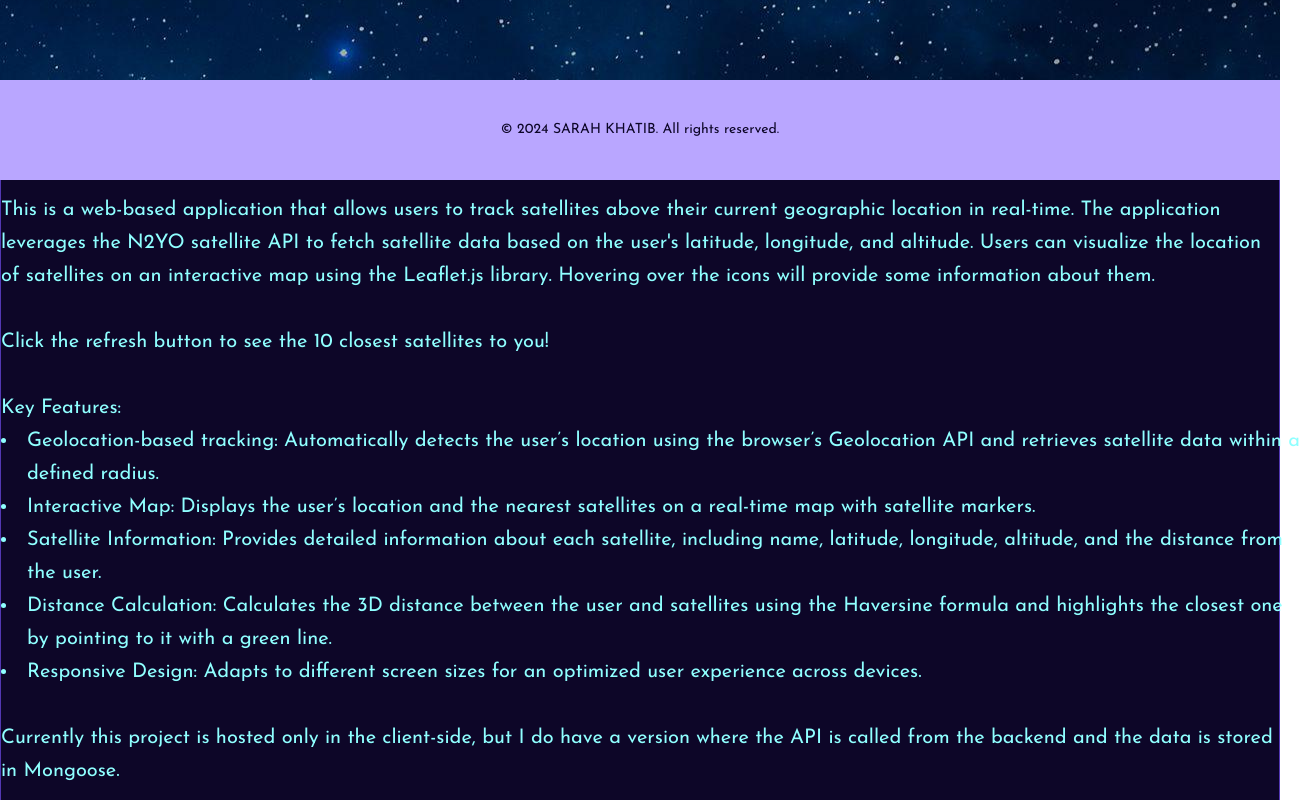
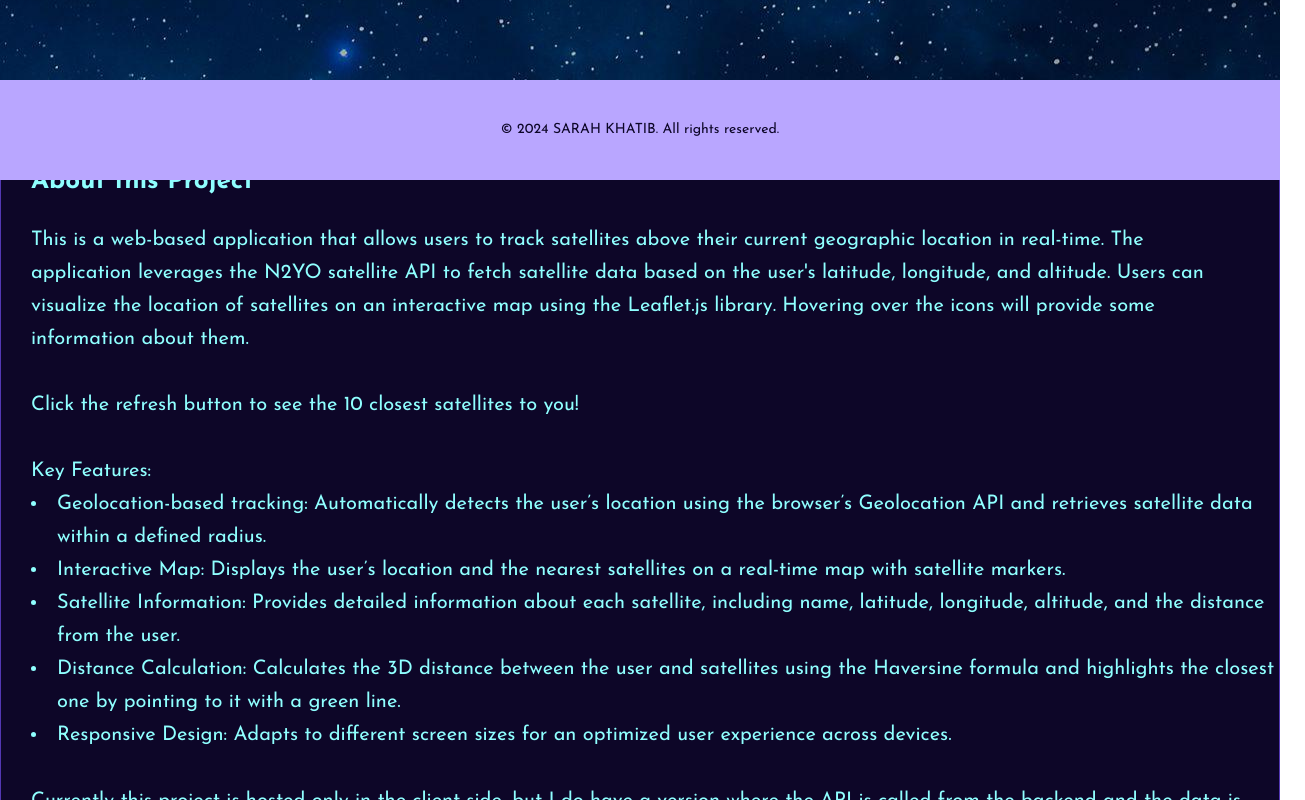
Before and after one commit to sarahkhatib/SatellitesAboveMe, a React (Vite) app: page / in a window 1280 px wide. Shown: the part 620-1420 px from the top of the page, 1305 px wide, since content can reach past the window. Built offline with nearby package versions, Linux system fonts and the light colour scheme; no server answers.

Commit message:
Update index.css

```diff
--- a/src/index.css
+++ b/src/index.css
@@ -32,8 +32,7 @@ body {
 }
 .section-2 {
   border: 1px solid #5237b2;
-  border-radius: 20px;
-  margin-bottom: 10px;
+  padding:30px;
   background-color: #0d0628;
 }
 
```
